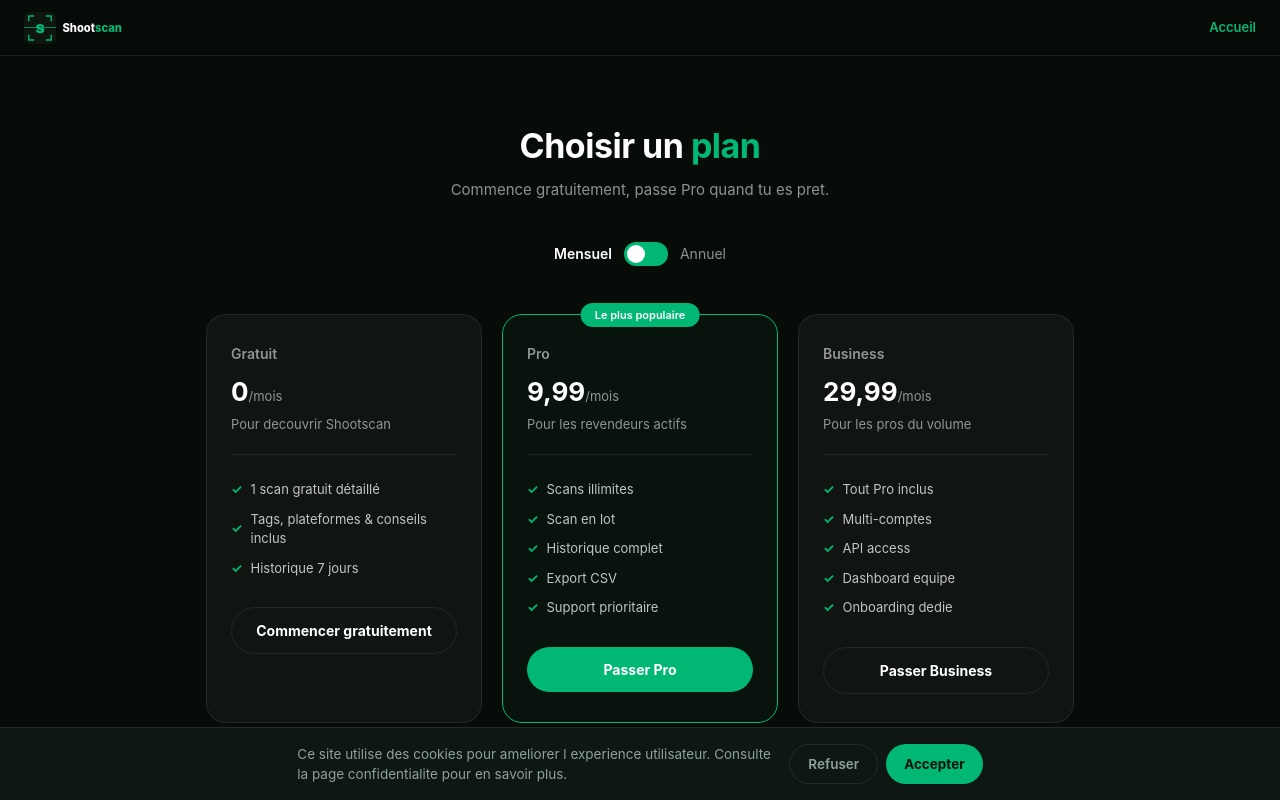
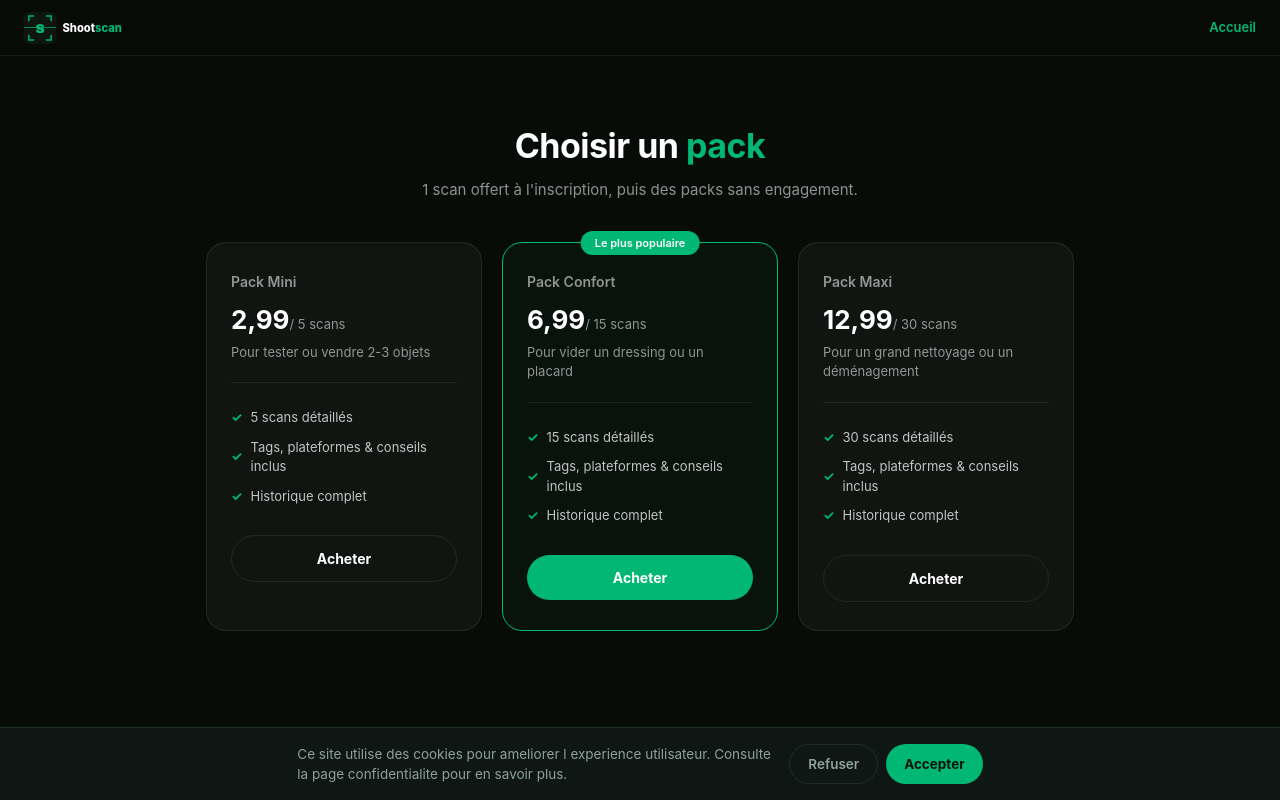
Before and after one commit to bastianlemee56-lgtm/Shootscan, a Next.js app: page /tarifs in a window 1280 px wide. Built offline with nearby package versions, Linux system fonts and the light colour scheme.

Commit message:
Page tarifs: packs a l'usage au lieu de Free/Pro/Business

```diff
--- a/src/app/api/checkout/route.ts
+++ b/src/app/api/checkout/route.ts
@@ -25,7 +25,7 @@ export async function POST(request: NextRequest) {
     if (!user) return NextResponse.json({ error: 'Non connecté' }, { status: 401 })
 
     const session = await stripe.checkout.sessions.create({
-      mode: 'subscription',
+      mode: 'payment',
       payment_method_types: ['card'],
       line_items: [{ price: priceId, quantity: 1 }],
       customer_email: user.email,
--- a/src/app/tarifs/page.tsx
+++ b/src/app/tarifs/page.tsx
@@ -4,7 +4,6 @@ import { useState } from 'react'
 import { useRouter } from 'next/navigation'
 
 export default function Tarifs() {
-  const [annual, setAnnual] = useState(false)
   const router = useRouter()
 
   const handleCheckout = async (priceId: string) => {
@@ -19,33 +18,33 @@ export default function Tarifs() {
 
   const plans = [
     {
-      name: 'Gratuit',
-      price: '0',
-      period: '/mois',
-      desc: 'Pour decouvrir Shootscan',
-      features: ['1 scan gratuit détaillé', 'Tags, plateformes & conseils inclus', 'Historique 7 jours'],
-      cta: 'Commencer gratuitement',
-      priceId: null,
+      name: 'Pack Mini',
+      price: '2,99',
+      period: '/ 5 scans',
+      desc: 'Pour tester ou vendre 2-3 objets',
+      features: ['5 scans détaillés', 'Tags, plateformes & conseils inclus', 'Historique complet'],
+      cta: 'Acheter',
+      priceId: 'price_1Tz1nCGanXWUCjKgzSKfVxYF',
       highlight: false,
     },
     {
-      name: 'Pro',
-      price: annual ? '6,67' : '9,99',
-      period: '/mois',
-      desc: 'Pour les revendeurs actifs',
-      features: ['Scans illimites', 'Scan en lot', 'Historique complet', 'Export CSV', 'Support prioritaire'],
-      cta: 'Passer Pro',
-      priceId: annual ? 'price_1TyJhtGanXWUCjKgIyGcpRHN' : 'price_1TyJN5GanXWUCjKgKgILV8jR',
+      name: 'Pack Confort',
+      price: '6,99',
+      period: '/ 15 scans',
+      desc: 'Pour vider un dressing ou un placard',
+      features: ['15 scans détaillés', 'Tags, plateformes & conseils inclus', 'Historique complet'],
+      cta: 'Acheter',
+      priceId: 'price_1Tz1oEGanXWUCjKgNk5YLqc3',
       highlight: true,
     },
     {
-      name: 'Business',
-      price: '29,99',
-      period: '/mois',
-      desc: 'Pour les pros du volume',
-      features: ['Tout Pro inclus', 'Multi-comptes', 'API access', 'Dashboard equipe', 'Onboarding dedie'],
-      cta: 'Passer Business',
-      priceId: 'price_1TjSY6GanXWUCjKgGhElnnvh',
+      name: 'Pack Maxi',
+      price: '12,99',
+      period: '/ 30 scans',
+      desc: 'Pour un grand nettoyage ou un déménagement',
+      features: ['30 scans détaillés', 'Tags, plateformes & conseils inclus', 'Historique complet'],
+      cta: 'Acheter',
+      priceId: 'price_1Tz1opGanXWUCjKg9fhFuzlJ',
       highlight: false,
     },
   ]
@@ -112,17 +111,9 @@ export default function Tarifs() {
       </nav>
 
       <div className="wrap">
-        <div className="page-title">Choisir un <em>plan</em></div>
-        <div className="page-sub">Commence gratuitement, passe Pro quand tu es pret.</div>
+        <div className="page-title">Choisir un <em>pack</em></div>
+        <div className="page-sub">1 scan offert à l'inscription, puis des packs sans engagement.</div>
 
-        <div className="toggle">
-          <span className={`toggle-label ${!annual ? 'active' : ''}`}>Mensuel</span>
-          <button className="toggle-switch" onClick={() => setAnnual(!annual)}>
-            <span style={{ position: 'absolute', width: '18px', height: '18px', background: 'white', borderRadius: '50%', top: '3px', left: annual ? '23px' : '3px', transition: 'left 0.2s' }}></span>
-          </button>
-          <span className={`toggle-label ${annual ? 'active' : ''}`}>Annuel</span>
-          {annual && <span className="badge-save">-31%</span>}
-        </div>
 
         <div className="plans">
           {plans.map((plan) => (
```
